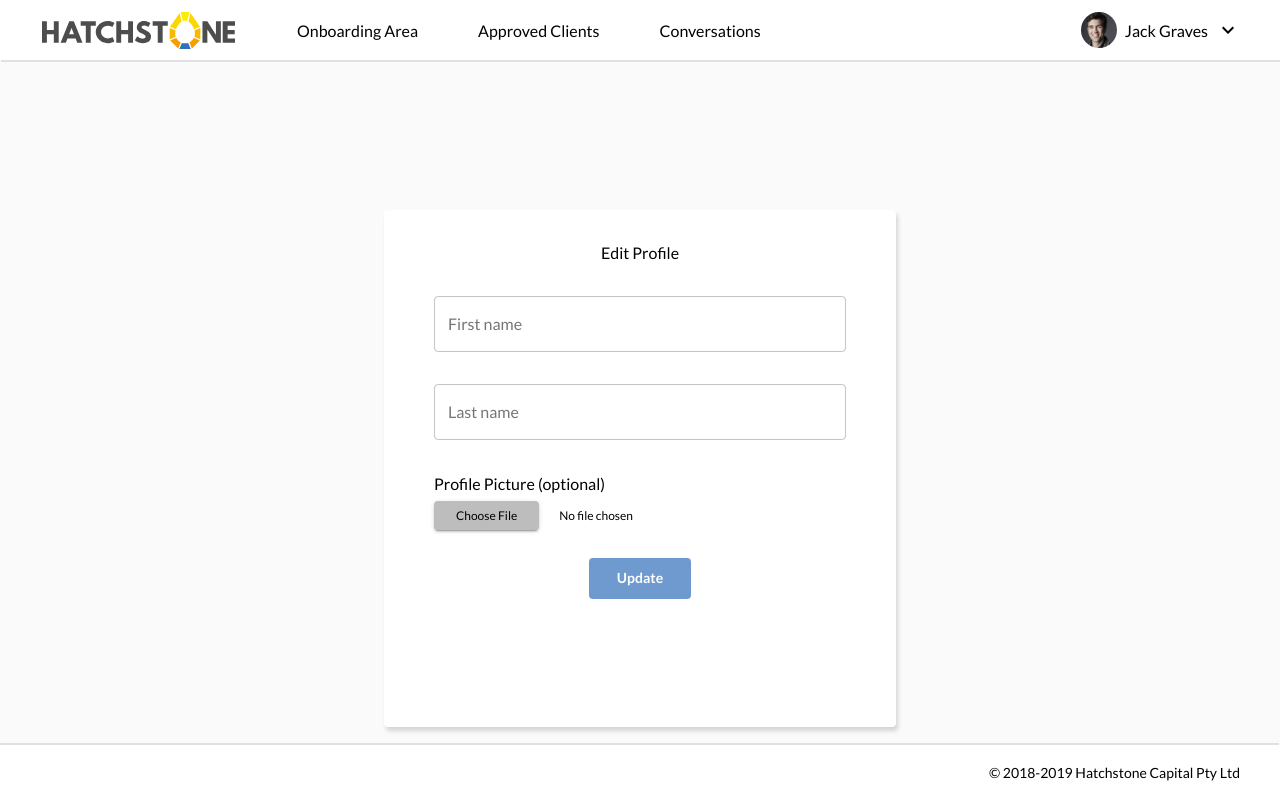
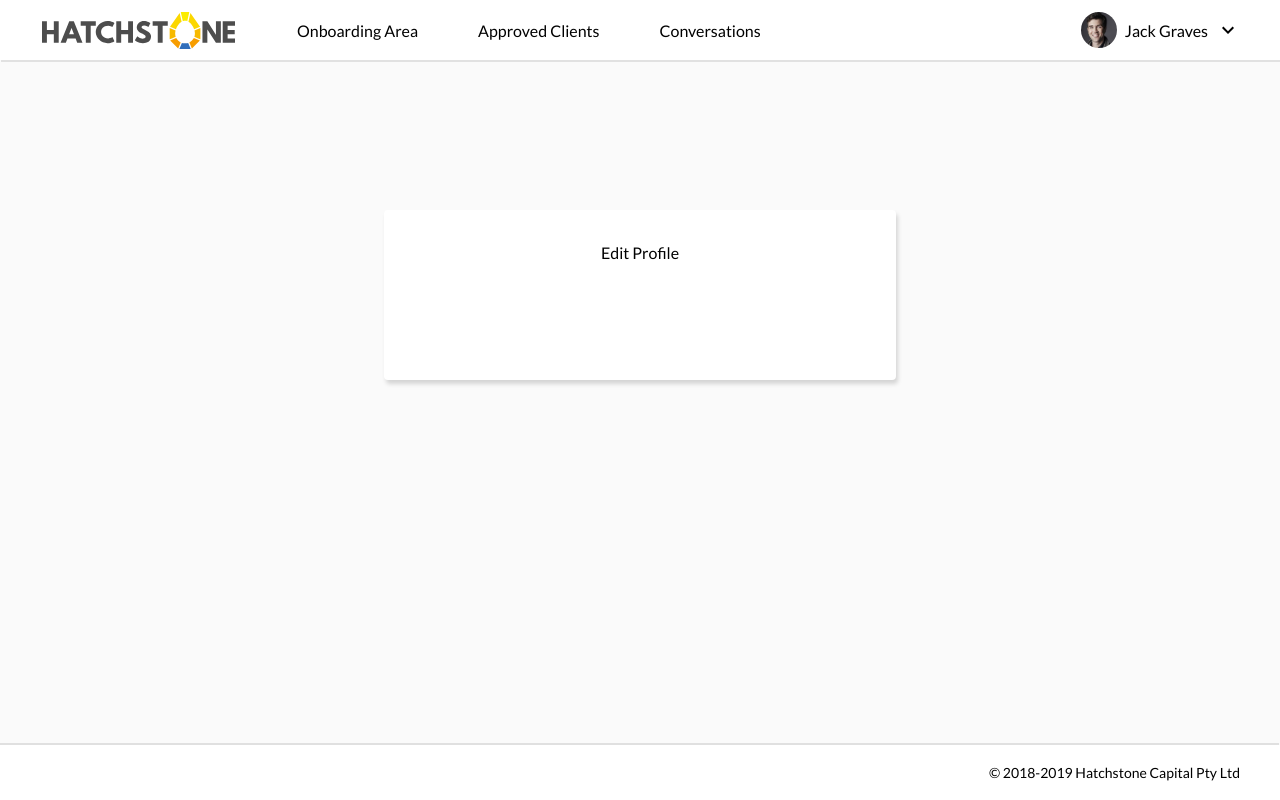
Before and after one commit to tomsmi321/hatchstone-frontend, a React (Create React App) app: page /edit-profile-admin/1 in a window 1280 px wide. Built offline with nearby package versions, Linux system fonts and the light colour scheme; no server answers.

Commit message:
added initial field values to Edit Profile Admin

```diff
--- a/src/components/EditProfileAdmin/index.jsx
+++ b/src/components/EditProfileAdmin/index.jsx
@@ -1,10 +1,11 @@
-import React from 'react';
+import React, { useContext } from 'react';
 import { useHistory } from 'react-router-dom';
 import styled from 'styled-components'
 import { Formik } from 'formik'
 import EditProfileForm from './EditProfileForm';
 import * as Yup from 'yup';
 import axios from '../../config/axiosConfig';
+import { UserContext } from '../../contexts/UserContext';
 
 const Wrapper = styled.div`
     /* background-color: lightskyblue; */
@@ -36,18 +37,18 @@ const ValidationSchema = Yup.object().shape({
 })
 
 
-const EditProfileAdminPage = () => {
-  // TODO: replace this. Use either route params or context to get the current admin user
-  // TODO: currently the upload profile picture button is not functional. However updateProfile function is
-  // working and updates the user in the database by firstName, lastName and profileImage.
-  const adminUser = {
-      userId: '5e1a9f0440d2242ac92c5050',
-  }
+const EditProfileAdminPage = (props) => {
+  // consume context
+  const { currentUserProfile } = useContext(UserContext)
 
-  const { userId } = adminUser;
+  // extract userId from route params, this is more performant than from context
+  const userId = props.match.params.id;
+  // console.log('userId', userId);
+
 
   const history = useHistory()
-  const updateProfile = async (userId, firstName, lastName, profileImage) => {
+
+  const updateProfile = async ( userId, { firstName, lastName, profileImage } ) => {
     try {
       const response = await axios.put(`http://localhost:5000/profiles/updateByUser/${userId}`, {
         firstName,
@@ -63,20 +64,23 @@ const EditProfileAdminPage = () => {
   return (
     <Wrapper>
       <WrapperHeader>Edit Profile</WrapperHeader>
+      {Object.keys(currentUserProfile).length ? (
         <Formik
           initialValues={{
-          firstName: "",
-          lastName: ""
+            firstName: currentUserProfile.firstName,
+            lastName: currentUserProfile.lastName
           }}
           validationSchema={ValidationSchema}
           onSubmit={(values, { setSubmitting, resetForm }) => {
             setSubmitting(true);
-          updateProfile(userId, values.firstName, values.lastName, values.profileImage )
+            updateProfile(userId, values )
             resetForm()
           }}
           >
           {(props) => <EditProfileForm {...props} />}
         </Formik>
+      ) : (null) }
+
     </Wrapper>
   );
 }
--- a/src/uiKit/userInput/TextField.jsx
+++ b/src/uiKit/userInput/TextField.jsx
@@ -34,7 +34,8 @@ export const TextField = ({ label, onChange, onBlur, name, touched, error, size,
       variant="outlined"
       size={size}
       inputProps={inputProps}
-      InputLabelProps={InputLabelProps}/>
+      InputLabelProps={InputLabelProps}
+    />
     { touched && error && <ErrorMessage>{error}</ErrorMessage> }
   </>
 )
```
Lines whose indentation alone changed are shown as unchanged.
